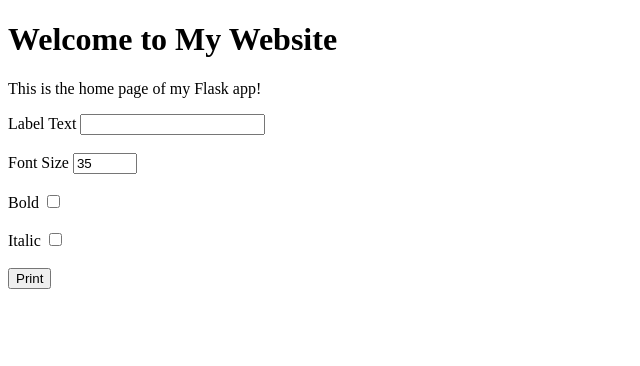
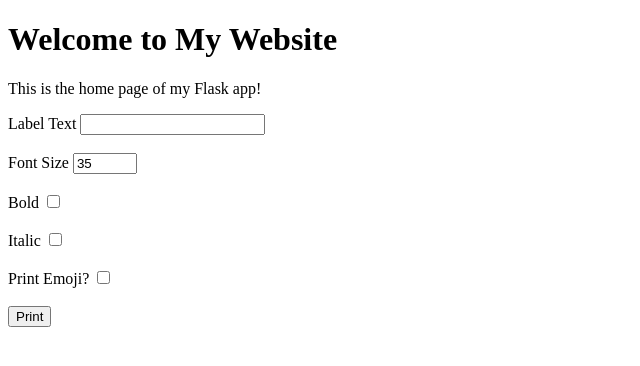
Before and after one commit to 05k4rausdertonne/StickerServer, a Flask app: page / in a window 1280 px wide. Shown: the top 366 px of the page, without its empty margins (0-640 px from the left). Run offline with Flask 3, Linux system fonts and the light colour scheme.

Commit message:
add frontend for emoji

```diff
--- a/templates/index.html
+++ b/templates/index.html
@@ -23,6 +23,8 @@
         <input type="checkbox" id="lbold" name="lbold"><br><br>
         <label for="litalic">Italic</label>
         <input type="checkbox" id="litalic" name="litalic"><br><br>
+        <label for="lemoji">Print Emoji?</label>
+        <input type="checkbox" id="lemoji" name="lemoji"><br><br>
         <input type="submit" value="Print">
       </form>
 
```
